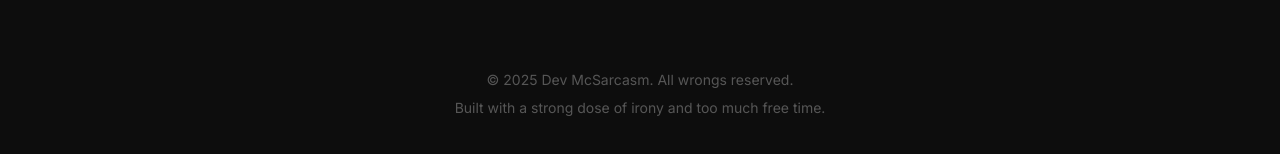
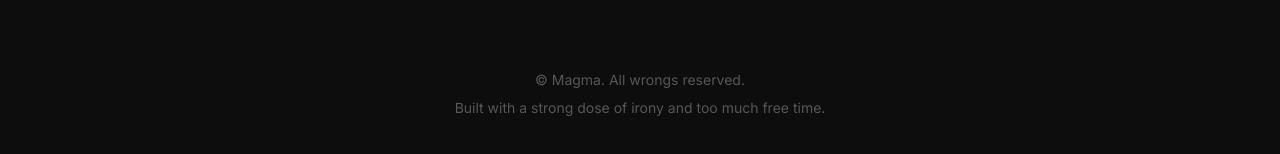
Before and after one commit to Magma-x/portfolio-site-v1, a React (Vite) app: page / in a window 1280 px wide. Shown: the part 4784-4938 px from the top of the page. Built offline with nearby package versions, Linux system fonts and the light colour scheme.

Commit message:
Rename Dev McSarcasm to Magma
Rename all instances of "Dev McSarcasm" to "Magma" in the codebase.

```diff
--- a/src/components/Contact.tsx
+++ b/src/components/Contact.tsx
@@ -73,7 +73,7 @@ const Contact: React.FC = () => {
         </Card>
 
         <div className="mt-20 text-white/30 text-sm">
-          <p>© {new Date().getFullYear()} Dev McSarcasm. All wrongs reserved.</p>
+          <p>© Magma. All wrongs reserved.</p>
           <p className="mt-2">Built with a strong dose of irony and too much free time.</p>
         </div>
       </div>
```
